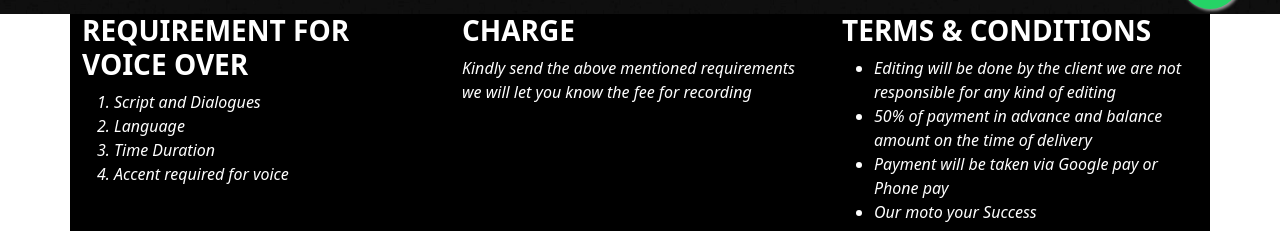
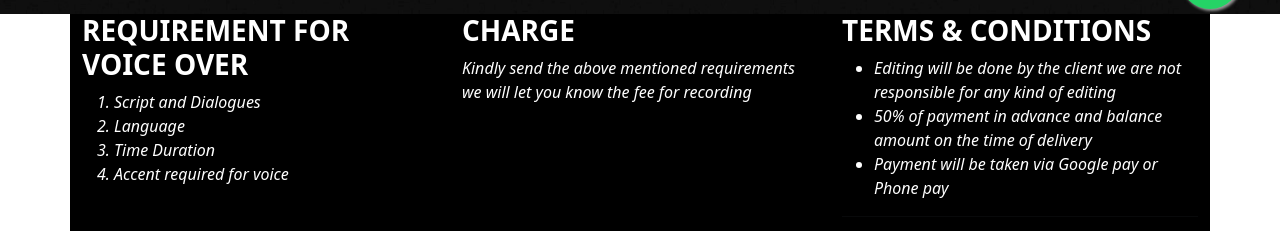
Before and after one commit to KhanSaddamHussain/tacticalaudioadvance, a Flask app: page / in a window 1280 px wide. Shown: the part 751-982 px from the top of the page. Run offline with Flask 2, Linux system fonts and the light colour scheme; some libraries are stand-ins or nearby versions.

Commit message:
Update home.html

```diff
--- a/templates/home.html
+++ b/templates/home.html
@@ -43,9 +43,7 @@
     </div>
 
 
-    <a href="https://api.whatsapp.com/send?
-         phone=917208120020
-         &text="
+    <a href="https://api.whatsapp.com/send?phone=917208120020&text="
    		 class="float" target="_blank">
 <i class="fa fa-whatsapp my-float"></i>
 </a>
@@ -107,7 +105,7 @@
         <i> <li> Editing will be done by the client we are not responsible for any kind of editing</li>
          <li> 50% of payment in advance and balance amount on the time of delivery  </li>
          <li> Payment will be taken via Google pay or Phone pay</li>
-         <li> Our moto your Success</li></i>
+
 
      </ul>
 
```
